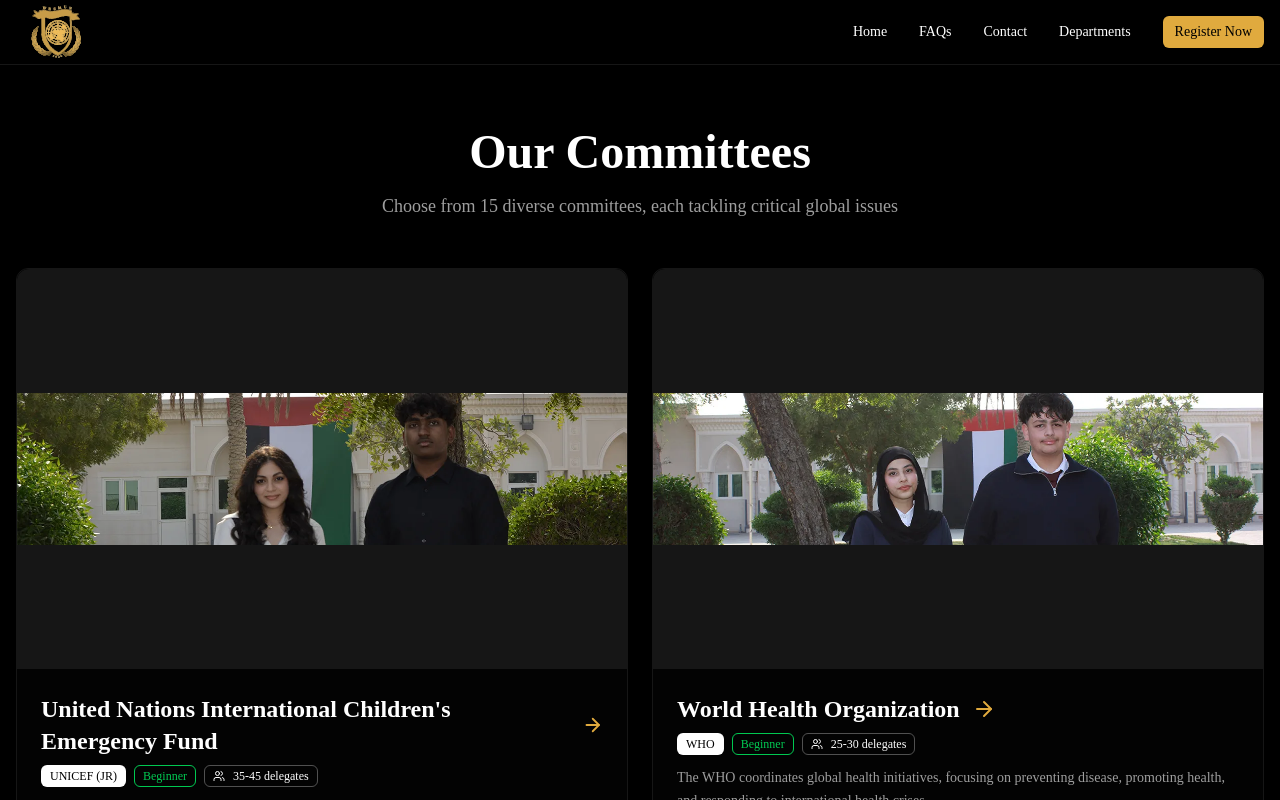
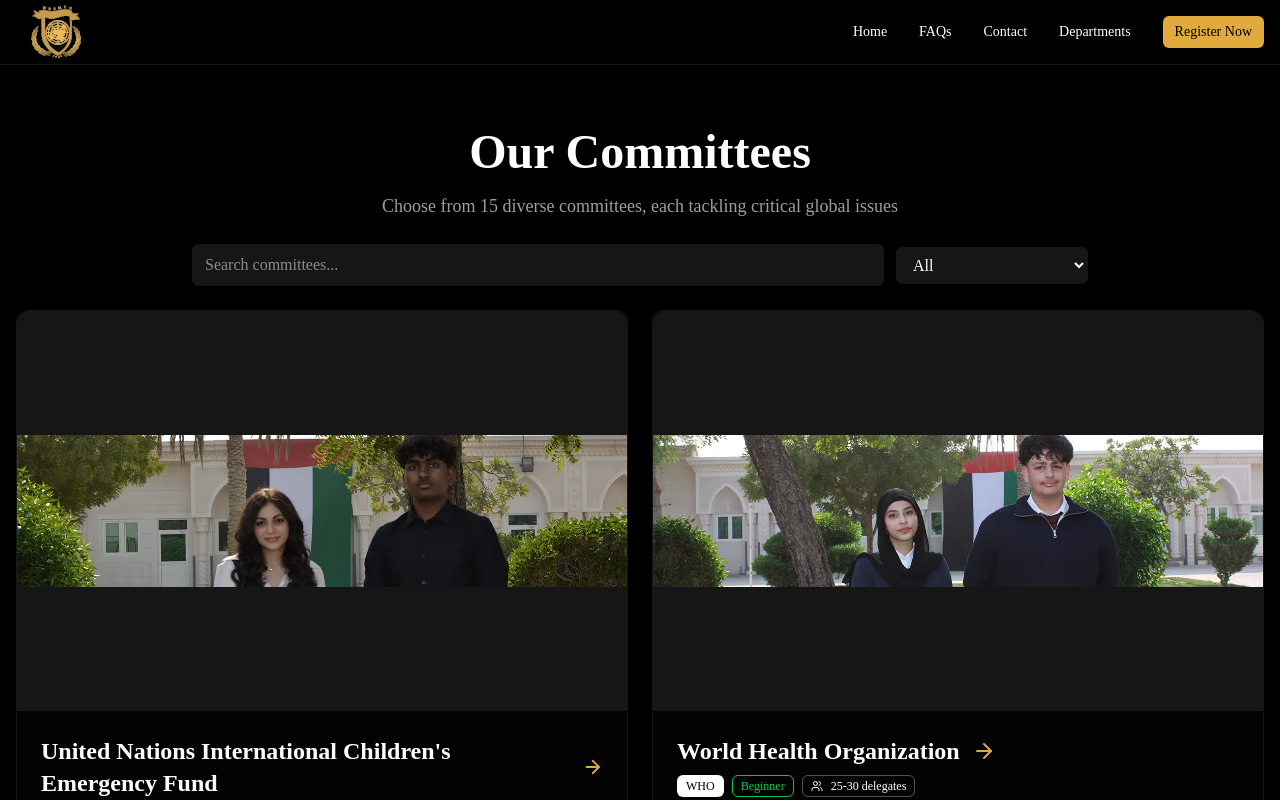
Before and after one commit to DefinetlyNotAI/WesMun, a Next.js app: page /committees in a window 1280 px wide. Shown: the top 800 px of the page. Built offline with nearby package versions, Linux system fonts and the light colour scheme.

Commit message:
Add search and filter functionality to committees page

```diff
--- a/app/committees/page.tsx
+++ b/app/committees/page.tsx
@@ -1,5 +1,6 @@
 "use client"
 
+import React, {useMemo, useState} from "react"
 import Link from "next/link"
 import Image from "next/image"
 import {Card, CardHeader, CardTitle} from "@/components/ui/card"
@@ -11,22 +12,63 @@
 import {committees, CommitteeText} from "@/lib/data/committees"
 
 export default function CommitteesPage() {
+    const [query, setQuery] = useState("")
+    const [difficulty, setDifficulty] = useState<"All" | "Beginner" | "Intermediate" | "Advanced">("All")
+
+    const filtered = useMemo(() => {
+        const q = query.trim().toLowerCase()
+        return committees.filter((c) => {
+            if (difficulty !== "All" && c.difficulty !== difficulty) return false
+            if (!q) return true
+            return (
+                c.name.toLowerCase().includes(q) ||
+                c.description.toLowerCase().includes(q) ||
+                c.detailedDescription.toLowerCase().includes(q) ||
+                c.topics.join(" ").toLowerCase().includes(q)
+            )
+        })
+    }, [query, difficulty])
+
     return (
         <div className="min-h-screen">
             <ScrollToTop/>
             <Navigation/>
 
-            <section className="pt-32 pb-20 px-4">
+            <section className="pt-32 pb-6 px-4">
                 <div className="container mx-auto animate-in fade-in duration-1000">
-                    <div className="text-center mb-12">
+                    <div className="text-center mb-6">
                         <h1 className="text-4xl md:text-5xl font-bold mb-4 text-balance">{CommitteeText.PAGE_TITLE}</h1>
-                        <p className="text-lg text-muted-foreground max-w-2xl mx-auto text-pretty">
-                            {CommitteeText.PAGE_SUBTITLE}
-                        </p>
+                        <p className="text-lg text-muted-foreground max-w-2xl mx-auto text-pretty">{CommitteeText.PAGE_SUBTITLE}</p>
+                    </div>
+
+                    {/* Filters */}
+                    <div className="flex flex-col sm:flex-row items-stretch sm:items-center gap-3 justify-between max-w-4xl mx-auto mb-6">
+                        <div className="flex-1">
+                            <input
+                                value={query}
+                                onChange={(e) => setQuery(e.target.value)}
+                                placeholder="Search committees..."
+                                className="w-full bg-muted border border-border rounded-md px-3 py-2 focus:outline-none focus:ring-2 focus:ring-primary"
+                                aria-label="Search committees"
+                            />
+                        </div>
+                        <div className="w-48">
+                            <select
+                                value={difficulty}
+                                onChange={(e) => setDifficulty(e.target.value as any)}
+                                className="w-full bg-muted border border-border rounded-md px-3 py-2 focus:outline-none focus:ring-2 focus:ring-primary"
+                                aria-label="Filter by difficulty"
+                            >
+                                <option>All</option>
+                                <option>Beginner</option>
+                                <option>Intermediate</option>
+                                <option>Advanced</option>
+                            </select>
+                        </div>
                     </div>
 
                     <div className="grid grid-cols-1 lg:grid-cols-2 gap-6">
-                        {committees.map((committee) => (
+                        {filtered.map((committee) => (
                             <Link key={committee.id} href={`/committees/${committee.id}`}>
                                 <Card
                                     className="bg-card border-border overflow-hidden hover:border-primary/50 transition-all cursor-pointer h-full p-0">
```
